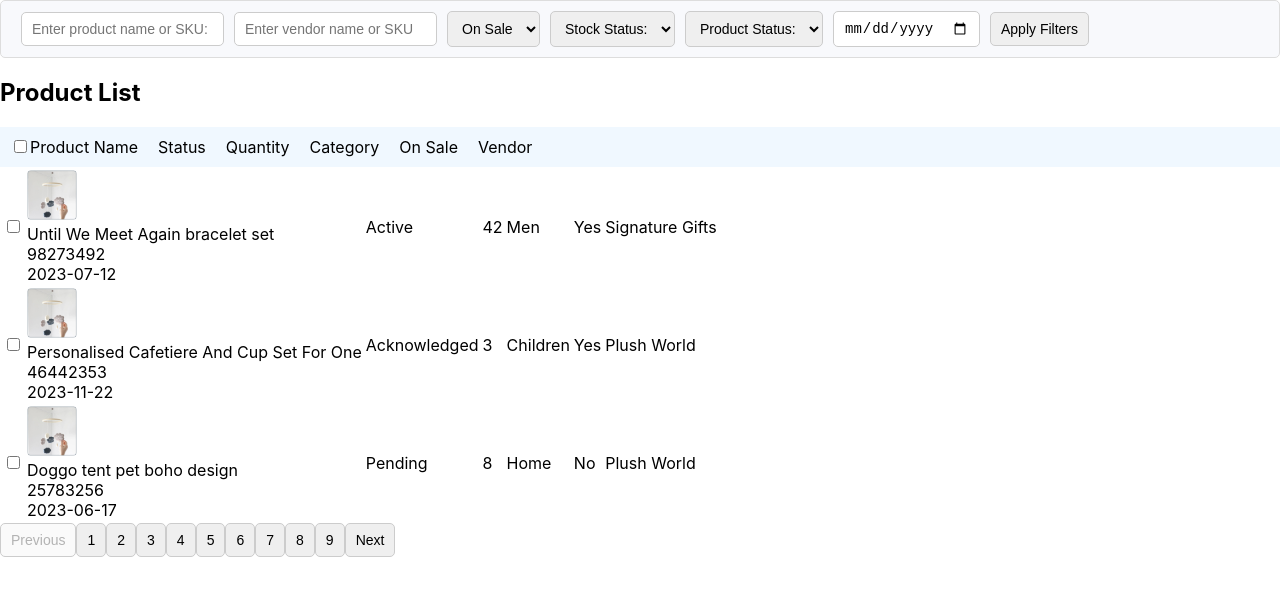
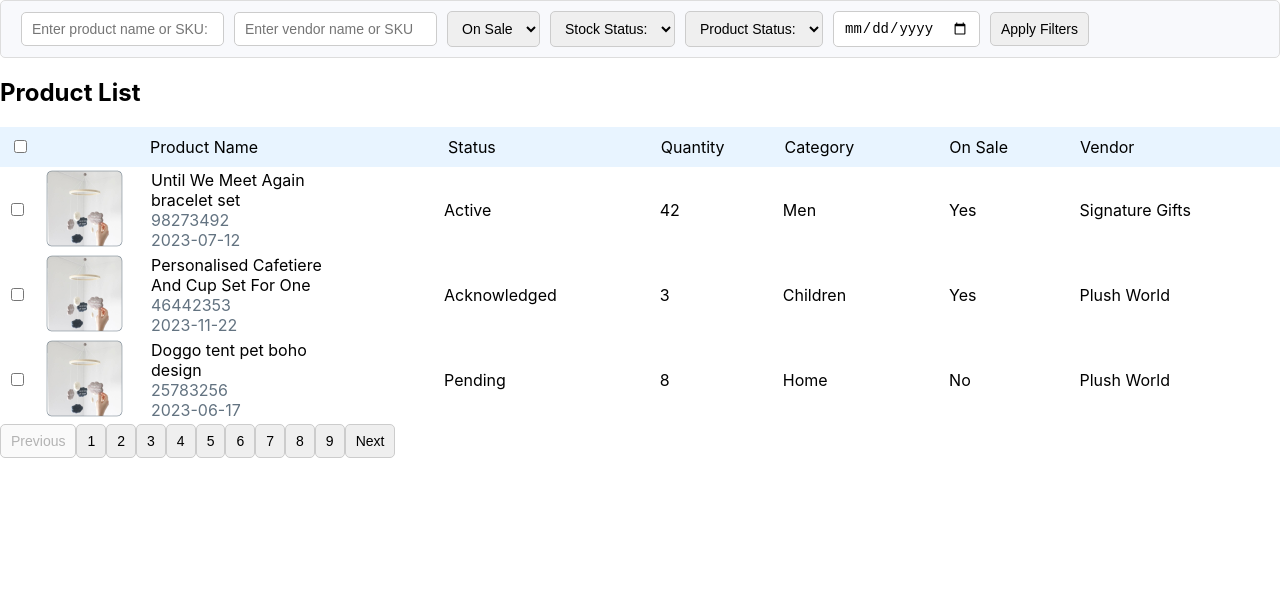
Before and after one commit to smas0900/product_search, a React (Create React App) app: page / in a window 1280 px wide. Shown: the top 596 px of the page. Built offline with nearby package versions, Linux system fonts and the light colour scheme; data requests are answered from the project's data file.

Commit message:
add styles for product list

```diff
--- a/src/components/Products/ProductList.css
+++ b/src/components/Products/ProductList.css
@@ -1,6 +1,4 @@
-/* src/components/ProductList.css */
-
-.status {
+src/components/ProductList.css .status {
   display: inline-block;
   padding: 4px 8px;
   border-radius: 4px;
@@ -29,10 +27,48 @@
   display: flex;
   align-items: center;
   padding: 10px;
-    background-color: #f0f8ff;
+  background-color: #E8F4FF;
+}
+.pn {
+  margin-left: 100px;
+}
+.pnstatus {
+  margin-left: 170px;
+}
+.pnq {
+  margin-left: 145px;
+}
+.pnc {
+  margin-left: 40px;
 }
 
-  .selection-header, .table-headers {
+.pns {
+  margin-left: 75px;
+}
+
+.pnv {
+  margin-left: 52px;
+}
+
+.product-image {
+  margin-left: 15px;
+}
+
+.product-n ,.as, .product-date{
+  margin-left: 24px;
+  width: 190px;
+}
+
+.as, .product-date {
+  color: #637381;
+}
+
+.product-al {
+  padding-left: 100px;
+}
+
+.selection-header,
+.table-headers {
   display: flex;
   align-items: center;
   gap: 20px;
--- a/src/components/Products/ProductList.js
+++ b/src/components/Products/ProductList.js
@@ -83,12 +83,14 @@ const ProductList = ({ products, setProducts, setFilteredProducts }) => {
         ) : (
           // Display regular table headers when no items are selected
           <div className="table-headers">
-            <span>Product Name</span>
-            <span>Status</span>
-            <span>Quantity</span>
-            <span>Category</span>
-            <span>On Sale</span>
-            <span>Vendor</span>
+            <span></span>
+
+            <span className='pn'>Product Name</span>
+            <span className='pnstatus'>Status</span>
+            <span className='pnq'>Quantity</span>
+            <span className='pnc'>Category</span>
+            <span className='pns'>On Sale</span>
+            <span className='pnv'>Vendor</span>
           </div>
         )}
       </div>
@@ -99,6 +101,7 @@ const ProductList = ({ products, setProducts, setFilteredProducts }) => {
           {products.length > 0 ? (
             products.map((product) => (
               <tr key={product.id}>
+                <td></td>
                 <td>
                   <input
                     type="checkbox"
@@ -106,24 +109,26 @@ const ProductList = ({ products, setProducts, setFilteredProducts }) => {
                     onChange={() => handleCheckboxChange(product.id)}
                   />
                 </td>
+                {/* Image Column */}
                 <td>
-                  <div>
-                    <img src={product.image} alt={product.sku} style={{ width: '50px' }} />
-                  </div>
-                  <div>{product.name}</div>
+                  <img src={product.image} alt={product.sku} className="product-image" />
+                </td>
+                {/* Product Name Column */}
+                <td>
+                  <div className="product-n">{product.name}</div>
                   <div className="as">{product.sku}</div>
                   <div className="product-date">{product.date}</div>
                 </td>
-                <td>{product.status}</td>
-                <td>{product.qty}</td>
-                <td>{product.category}</td>
-                <td>{product.onSale ? 'Yes' : 'No'}</td>
-                <td>{product.vendor}</td>
+                <td className="product-al">{product.status}</td>
+                <td className="product-al">{product.qty}</td>
+                <td className="product-al">{product.category}</td>
+                <td className="product-al">{product.onSale ? 'Yes' : 'No'}</td>
+                <td className="product-al">{product.vendor}</td>
               </tr>
             ))
           ) : (
             <tr>
-              <td colSpan="7">No products found</td>
+              <td colSpan="9">No products found</td>
             </tr>
           )}
         </tbody>
```
Lines whose indentation alone changed are shown as unchanged.
